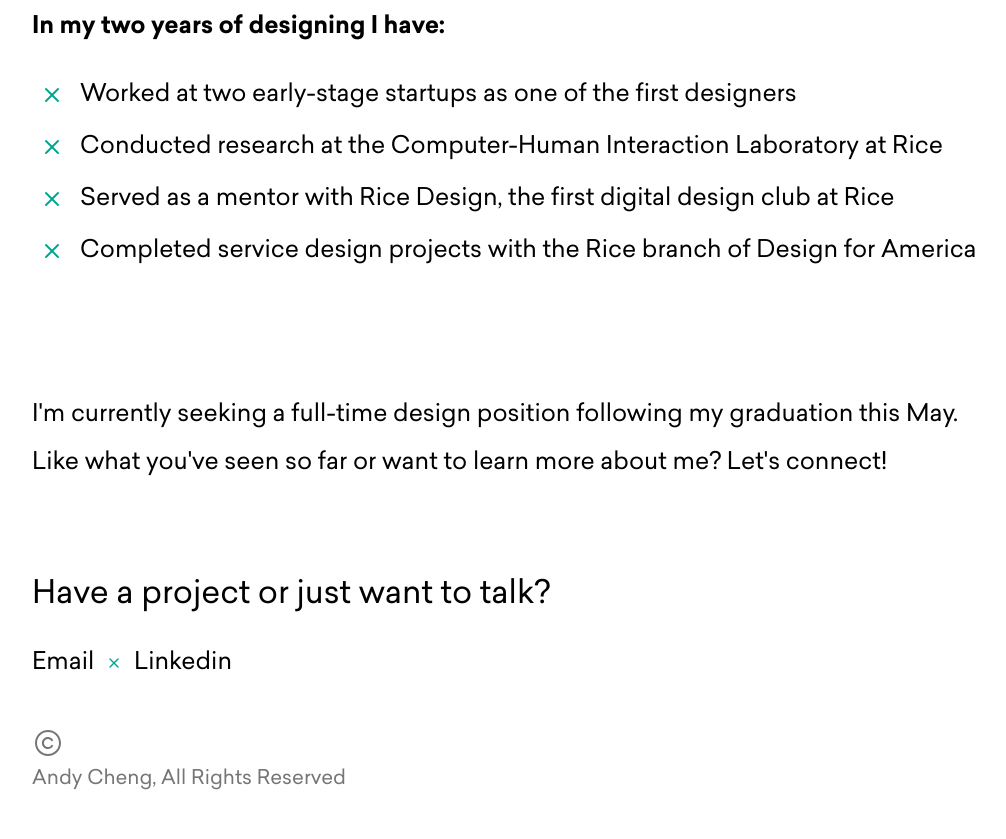
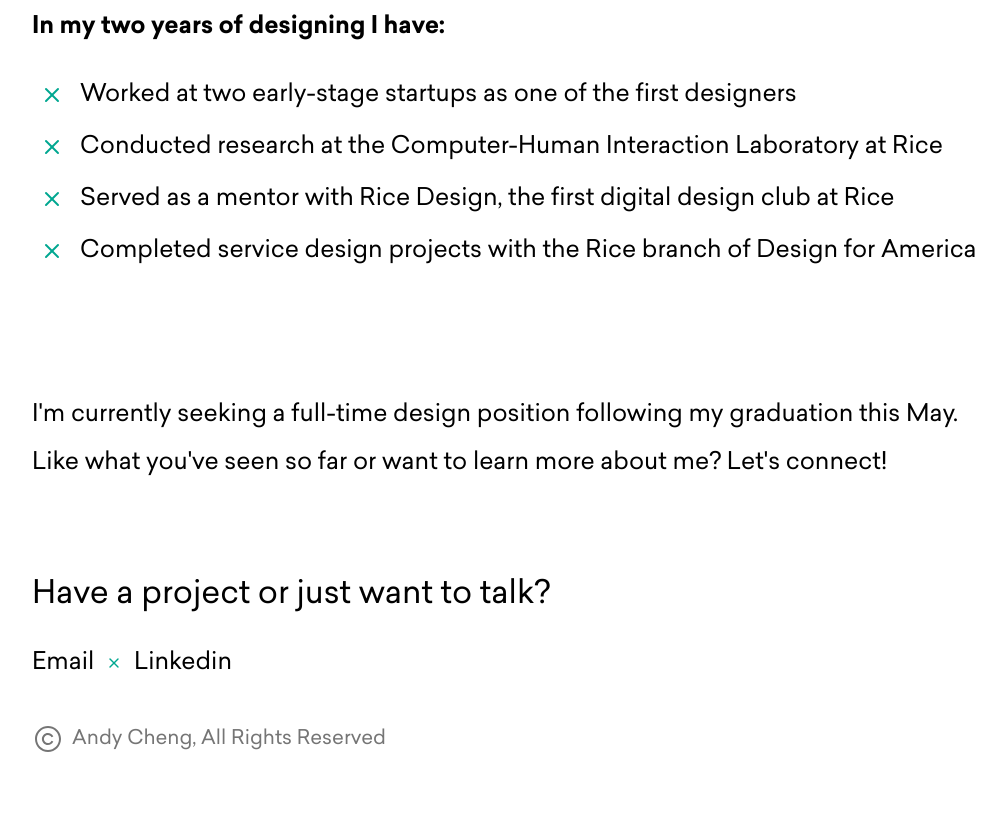
Before and after one commit to andymcheng/personal-website, a plain HTML site: page about.html in a window 1280 px wide. Shown: the part 1813-2652 px from the top of the page, without its empty margins (128-1134 px from the left). After the commit the page ends 2612 px from the top, so only its background shows below. Drawn offline with nearby package versions, Linux system fonts and the light colour scheme.

Commit message:
[Crumb] Copyright Fix
- changed copyright display to flex
- added margin to copyright symbol

```diff
--- a/css/andycheng.webflow.css
+++ b/css/andycheng.webflow.css
@@ -318,10 +318,15 @@ a {
 }
 
 .copyright-wrap {
+  display: flex;
   margin-top: 40px;
   -webkit-align-self: flex-start;
   -ms-flex-item-align: start;
   align-self: flex-start;
+}
+
+.copyright {
+  margin-right: 8px;
 }
 
 .text-link {
@@ -1514,7 +1519,6 @@ a {
 
   .copyright {
     width: 20px;
-    margin-right: 8px;
   }
 
   .figma-embed-container {
```
